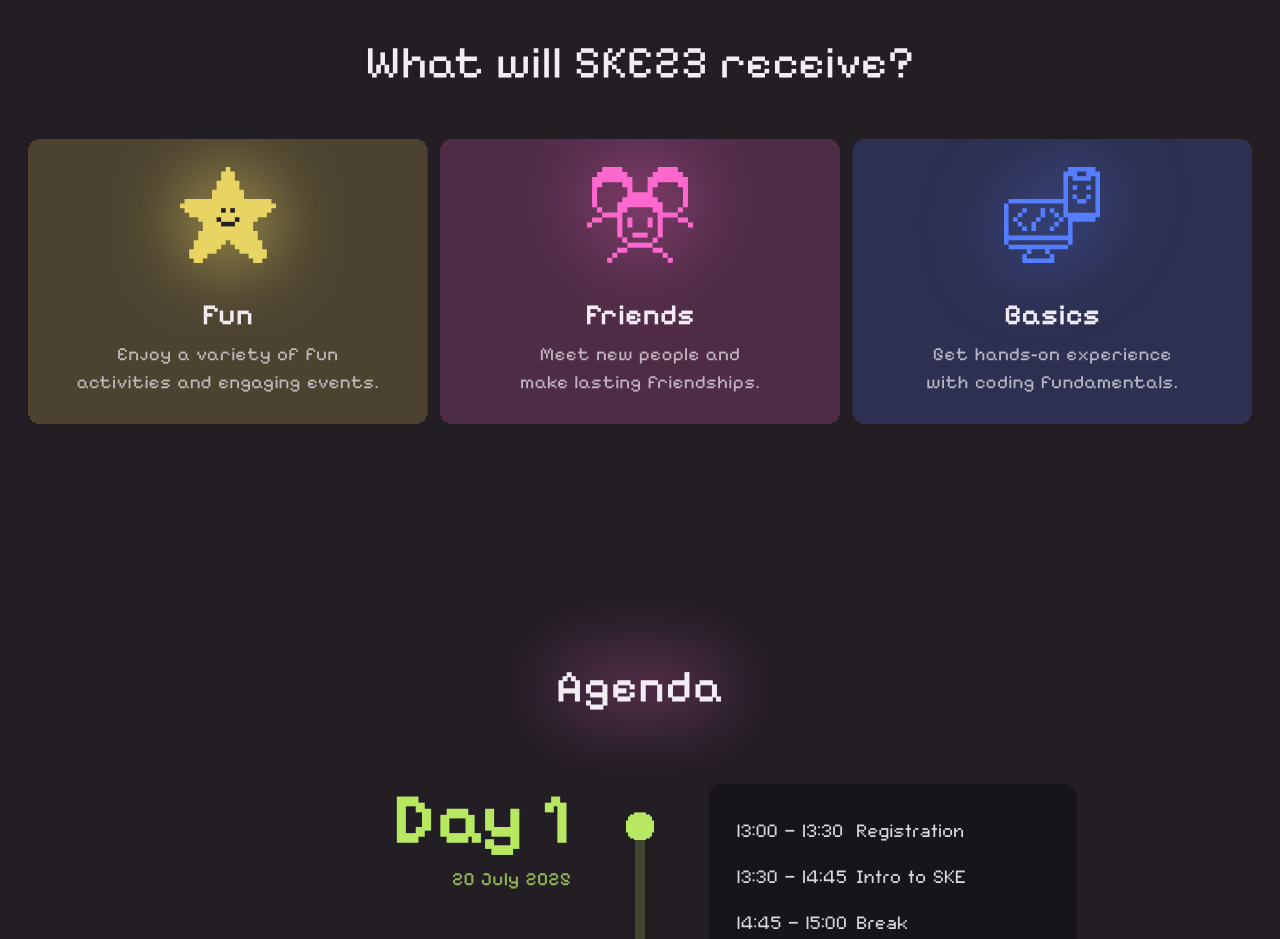
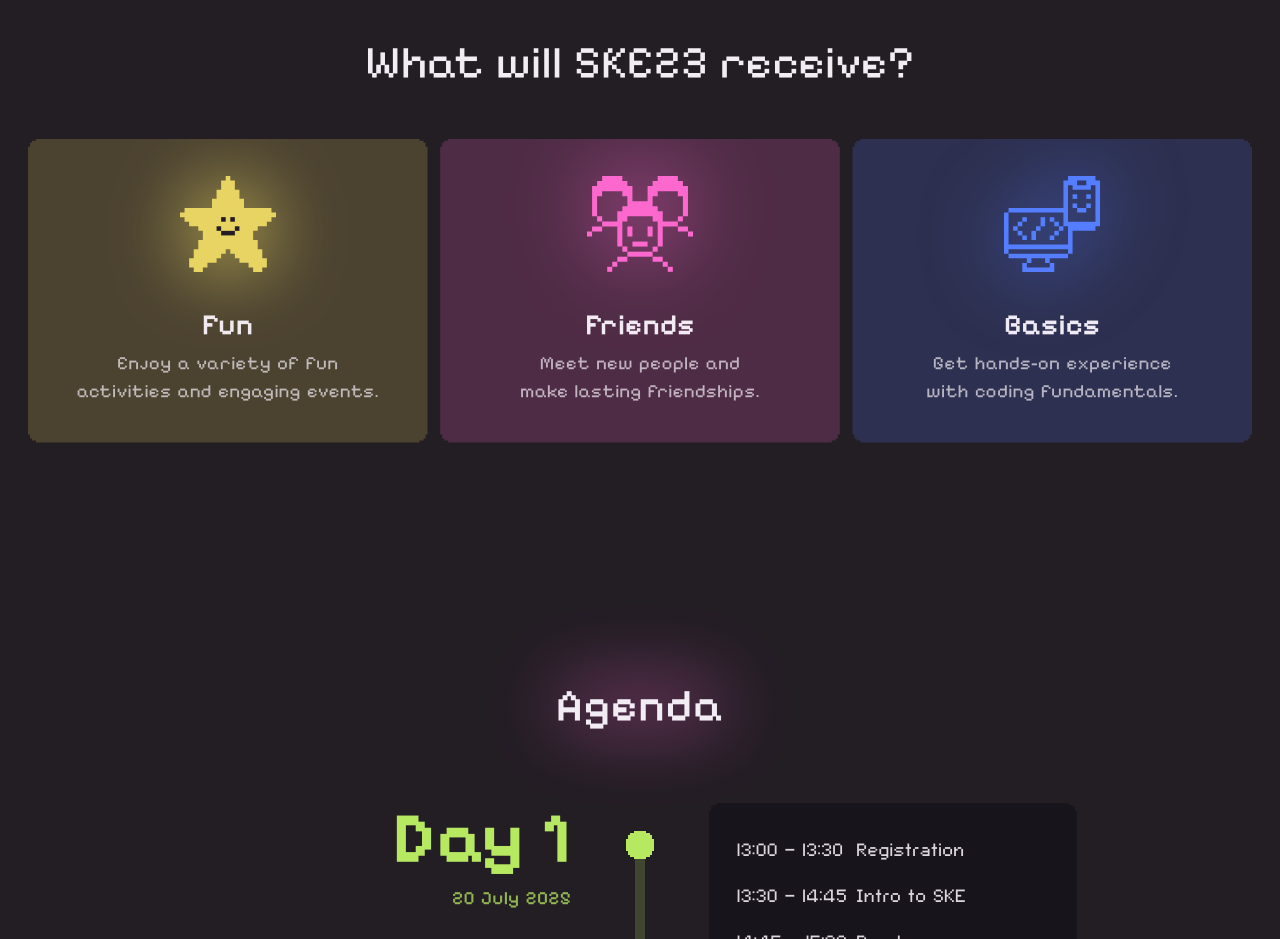
Before and after one commit to uzimpp/sos14, a Next.js app: page / in a window 1280 px wide. Shown: the part 940-1879 px from the top of the page. Built offline with nearby package versions, Linux system fonts and the light colour scheme.

Commit message:
feat: add animation for benefit section

```diff
--- a/src/components/effects/MagneticDiv.tsx
+++ b/src/components/effects/MagneticDiv.tsx
@@ -3,11 +3,18 @@ import { ReactNode, useRef, useState, MouseEvent } from "react";
 import { motion } from "framer-motion";
 
 interface MagneticDivProps {
+  transition?: {};
   children: ReactNode;
   className?: string;
   onClick?: () => void;
 }
 export default function MagneticDiv({
+  transition = {
+    type: "spring",
+    bounce: 0.1,
+    damping: 40,
+    mass: 5,
+  },
   children,
   className = "",
   onClick,
@@ -34,12 +41,7 @@ export default function MagneticDiv({
       onMouseMove={handleMouse}
       onMouseLeave={reset}
       animate={position}
-      transition={{
-        type: "spring",
-        bounce: 0.2,
-        damping: 40,
-        mass: 0.5,
-      }}
+      transition={transition}
       style={{ position: "relative" }}
     >
       {children}
--- a/src/components/landing/Benefits.tsx
+++ b/src/components/landing/Benefits.tsx
@@ -1,8 +1,8 @@
 "use client";
 
 import Image from "next/image";
-import { itemVariants } from "@/constants/Animation";
 import { motion } from "framer-motion";
+import { containerVariants, itemVariants, springPresets } from "@/constants/Animation";
 
 export default function Benefits() {
   return (
@@ -21,28 +21,35 @@ export default function Benefits() {
       </motion.h3>
       <motion.div
         className="w-full grid grid-cols-1 md:grid-cols-3 justify-between gap-(--space-2xs-xs) max-w-[1280px]"
-        transition={{ staggerChildren: 3, delay: 0.1 }}
+        variants={containerVariants}
+        initial="hidden"
+        whileInView="visible"
+        viewport={{ once: true }}
       >
         {/* Card 1: Fun */}
         <motion.div
-          className="w-full flex flex-col gap-(--space-4xs) items-center bg-yellow/20 p-(--space-m) pixel-corners-s"
-          transition={itemVariants}
+          className="w-full flex flex-col gap-(--space-4xs) items-center bg-yellow/20 p-(--space-l) pixel-corners-s"
+          variants={itemVariants}
         >
+          <div className="transform-3d drop-shadow-[0_0_40px_var(--color-yellow)]">
             <motion.div
               initial={{ opacity: 0, rotateY: 0, scale: 0.8 }}
               whileInView={{ opacity: 1, rotateY: 360, scale: 1 }}
-            transition={{ duration: 1, type: "spring" }}
+              transition={{ duration: 1, ...springPresets.soft }}
               viewport={{ once: true }}
+              whileHover={{ rotateY: 0, scale: 1.1 }}
+              className="will-change-transform transform-3d"
             >
               <Image
                 src="/assets/landing/star.svg"
                 alt="Fun activities and engaging events"
                 width={144}
                 height={144}
-              className="w-auto h-(--space-xl-3xl) drop-shadow-[0_0_40px_var(--color-yellow)]"
+                className="w-auto h-(--space-xl-3xl) "
                 priority
               />
             </motion.div>
+          </div>
           <h5 className="text-center mt-(--space-m) font-semibold">Fun</h5>
           <p className="flex text-center text-white/70  text-balance">
             Enjoy a variety of fun activities and engaging events.
@@ -50,14 +57,16 @@ export default function Benefits() {
         </motion.div>
         {/* Card 2: Friends */}
         <motion.div
-          className="w-full flex flex-col gap-(--space-4xs) items-center bg-pink/20 p-(--space-m) pixel-corners-s"
-          transition={itemVariants}
+          className="w-full flex flex-col gap-(--space-4xs) items-center bg-pink/20 p-(--space-l) pixel-corners-s"
+          variants={itemVariants}
         >
           <motion.div
             initial={{ opacity: 0, scale: 0.5 }}
             whileInView={{ opacity: 1, scale: 1 }}
-            transition={{ duration: 0.7, type: "spring", bounce: 0.5 }}
+            transition={{ duration: 0.7, ...springPresets.stiff }}
             viewport={{ once: true }}
+            whileHover={{ opacity: 1, scale: 1.1 }}
+            className="will-change-transform transform-3d"
           >
             <Image
               src="/assets/landing/friend.svg"
@@ -75,14 +84,16 @@ export default function Benefits() {
         </motion.div>
         {/* Card 3: Basics */}
         <motion.div
-          className="w-full flex flex-col gap-(--space-4xs) items-center bg-blue/20 p-(--space-m) pixel-corners-s"
-          transition={itemVariants}
+          className="w-full flex flex-col gap-(--space-4xs) items-center bg-blue/20 p-(--space-l) pixel-corners-s"
+          variants={itemVariants}
         >
           <motion.div
-            initial={{ opacity: 0, y: 50 }}
+            initial={{ opacity: 0, y: -10 }}
             whileInView={{ opacity: 1, y: 0 }}
-            transition={{ duration: 0.7, type: "spring" }}
+            transition={{ duration: 0.7, ...springPresets.stiff }}
             viewport={{ once: true }}
+            whileHover={{ opacity: 1, y: -10 }}
+            className="will-change-transform transform-3d"
           >
             <Image
               src="/assets/landing/coding.svg"
--- a/src/constants/Animation.ts
+++ b/src/constants/Animation.ts
@@ -1,3 +1,4 @@
+import { scale } from "framer-motion";
 
 // Spring transition presets
 const springPresets = {
@@ -39,15 +40,6 @@ const fadeVariants = {
   },
 };
 
-const slideInVariants = {
-  hidden: { opacity: 0, x: -20 },
-  visible: {
-    opacity: 1,
-    x: 0,
-    transition: springPresets.medium,
-  },
-};
-
 const sectionVariants = {
   hidden: { opacity: 0, y: 50 },
   visible: {
@@ -55,7 +47,7 @@ const sectionVariants = {
     y: 0,
     transition: {
       ...springPresets.medium,
-      duration: 0.6
+      duration: 0.6,
     },
   },
 };
@@ -66,20 +58,20 @@ const containerVariants = {
     opacity: 1,
     transition: {
       staggerChildren: 0.2,
-      delayChildren: 0.1,
+      delayChildren: 0.2,
     },
   },
 };
 
 const itemVariants = {
-  hidden: { opacity: 0, y: 30 },
+  hidden: { opacity: 0, y: 10 },
   visible: {
     opacity: 1,
     y: 0,
     transition: {
-      ...springPresets.soft,
+      ...springPresets.medium,
       duration: 0.5,
-    },
+    }
   },
 };
 
@@ -120,5 +112,4 @@ export {
   springPresets,
   slideVariants,
   fadeVariants,
-  slideInVariants,
 };
```
Lines whose indentation alone changed are shown as unchanged.
